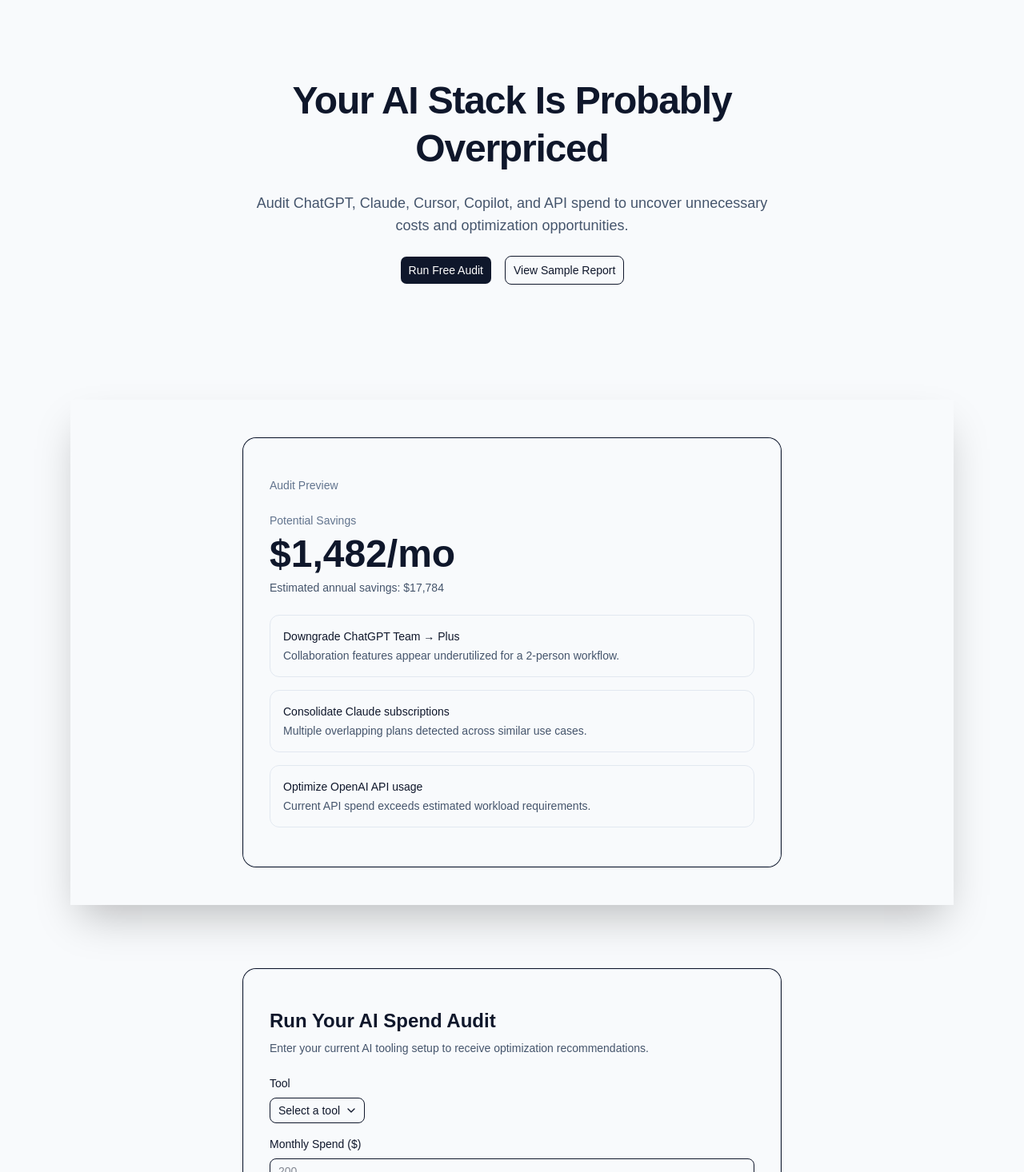
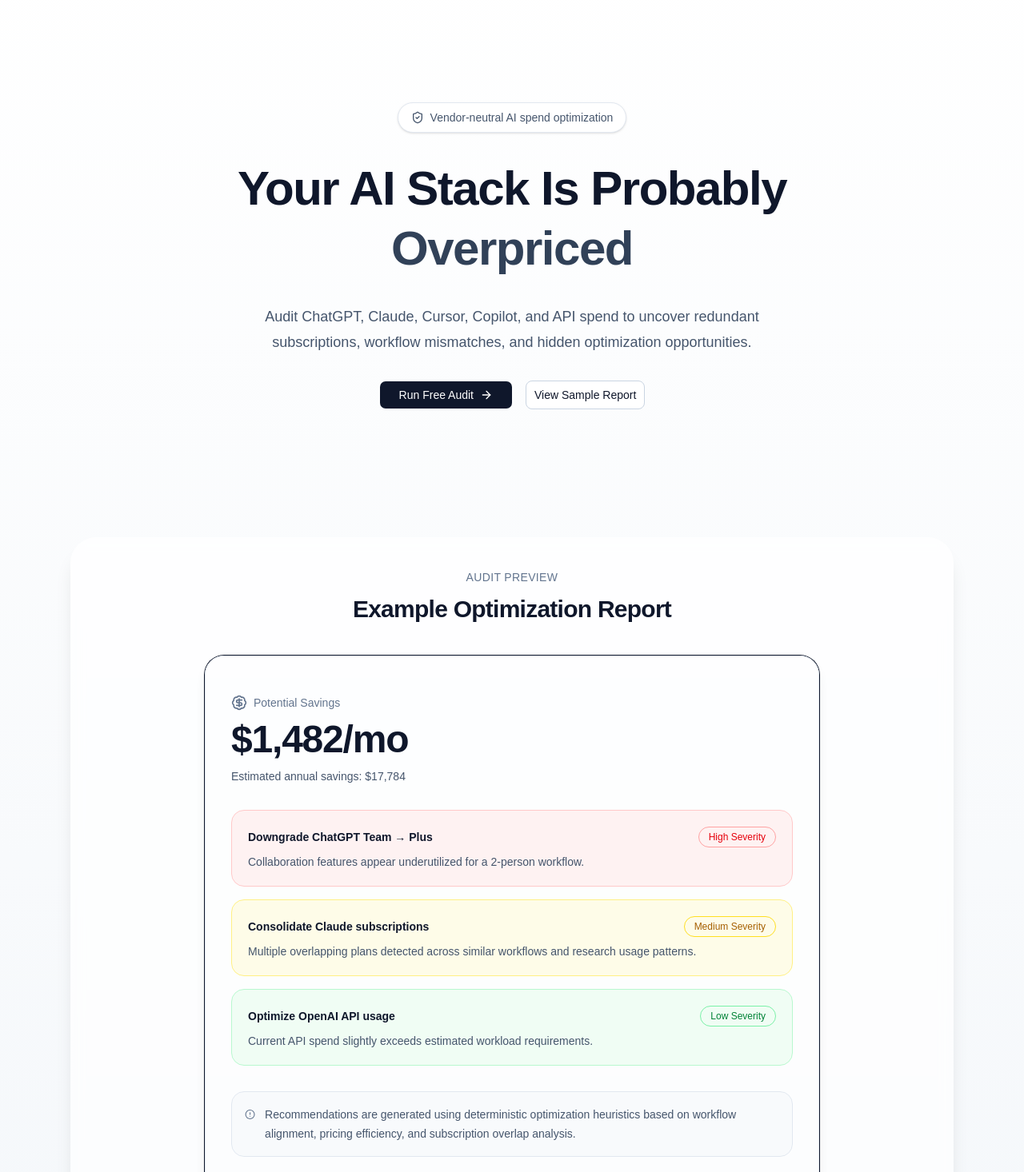
Before and after one commit to kshitij0305/Overprompt, a Next.js app: page / in a window 1280 px wide. Shown: the part 84-1550 px from the top of the page at 80% size. Built offline with nearby package versions, Linux system fonts and the light colour scheme.

Commit message:
refactor: refined the ui

```diff
--- a/src/app/page.tsx
+++ b/src/app/page.tsx
@@ -1,112 +1,256 @@
 import { Button } from "@/components/ui/button";
 import { Card, CardContent } from "@/components/ui/card";
+
 import { SpendForm } from "@/components/audit/spend-form";
-import { Analytics } from "@vercel/analytics/next"
-import { SpeedInsights } from "@vercel/speed-insights/next"
+
+import { Analytics } from "@vercel/analytics/next";
+import { SpeedInsights } from "@vercel/speed-insights/next";
+
+import {
+  ArrowRight,
+  BadgeDollarSign,
+  CircleAlert,
+  ShieldCheck,
+} from "lucide-react";
+
 export default function Home() {
   return (
-    <main className="min-h-screen bg-slate-50 text-slate-900">
+    <main className="min-h-screen bg-gradient-to-b from-white to-slate-100 text-slate-900">
+
       <div className="mx-auto flex max-w-6xl flex-col px-6 py-8">
 
         {/* Navbar */}
         <nav className="flex items-center justify-between">
+
           <div className="space-y-1">
-            <h1 className="text-xl font-semibold">Overprompt</h1>
+            <h1 className="text-xl font-semibold tracking-tight">
+              Overprompt
+            </h1>
+
             <h4 className="text-sm font-medium text-slate-600">
               AI Spend Audit
             </h4>
           </div>
 
-          <Button className="bg-slate-900 text-white hover:bg-slate-800">Run Audit</Button>
+          <a href="#audit-form">
+            <Button className="bg-slate-900 text-white hover:bg-slate-800">
+              Run Audit
+            </Button>
+          </a>
+
         </nav>
 
         {/* Hero Section */}
-        <section className="flex flex-col items-center justify-center py-24 text-center">
-          <div className="max-w-2xl space-y-6">
-            <h1 className="text-5xl font-bold leading-tight tracking-tight">
-              Your AI Stack Is Probably Overpriced
+        <section className="relative flex flex-col items-center justify-center py-32 text-center">
+
+          {/* Background Glow */}
+          <div className="absolute inset-0 -z-10 flex items-center justify-center">
+            <div className="h-72 w-72 rounded-full bg-slate-300/30 blur-3xl" />
+          </div>
+
+          <div className="max-w-3xl space-y-8">
+
+            {/* Badge */}
+            <div className="mx-auto flex w-fit items-center gap-2 rounded-full border border-slate-200 bg-white px-4 py-2 text-sm text-slate-600 shadow-sm">
+
+              <ShieldCheck className="h-4 w-4" />
+
+              Vendor-neutral AI spend optimization
+
+            </div>
+
+            {/* Heading */}
+            <h1 className="text-6xl font-bold leading-tight tracking-tight">
+
+              Your AI Stack Is Probably
+
+              <span className="block text-slate-700">
+                Overpriced
+              </span>
+
             </h1>
 
-            <p className="text-lg text-slate-600">
+            {/* Subtext */}
+            <p className="mx-auto max-w-2xl text-lg leading-8 text-slate-600">
+
               Audit ChatGPT, Claude, Cursor, Copilot, and API spend
-              to uncover unnecessary costs and optimization opportunities.
+              to uncover redundant subscriptions, workflow mismatches,
+              and hidden optimization opportunities.
+
             </p>
 
+            {/* CTA Buttons */}
             <div className="flex items-center justify-center gap-4">
+
               <a href="#audit-form">
-                <Button size="lg" className="bg-slate-900 text-white hover:bg-slate-800">
+                <Button
+                  size="lg"
+                  className="gap-2 bg-slate-900 px-6 text-white hover:bg-slate-800"
+                >
                   Run Free Audit
+
+                  <ArrowRight className="h-4 w-4" />
                 </Button>
               </a>
 
-              <Button variant="outline"  size="lg">
+              <Button
+                variant="outline"
+                size="lg"
+                className="border-slate-300 bg-white hover:bg-slate-50"
+              >
                 View Sample Report
               </Button>
+
             </div>
+
           </div>
+
         </section>
 
-        {/* Preview Card */}
-        <section className="flex justify-center shadow-2xl p-12 mt-12">
-          <Card className="w-full max-w-2xl rounded-2xl border border-slate-200 shadow-sm">
-            <CardContent className="space-y-6 p-8">
-              <p className="text-sm font-medium text-slate-500">
-                Audit Preview</p>
-              <div>
-                <p className="text-sm font-medium text-slate-500">
+        {/* Preview Section */}
+        <section className="mt-8 rounded-[2rem] bg-white/70 p-10 shadow-xl backdrop-blur-sm">
+
+          <div className="mb-10 text-center">
+
+            <p className="text-sm font-medium uppercase tracking-wide text-slate-500">
+              Audit Preview
+            </p>
+
+            <h2 className="mt-3 text-3xl font-bold tracking-tight">
+              Example Optimization Report
+            </h2>
+
+          </div>
+
+          <div className="flex justify-center">
+
+            <Card className="w-full max-w-3xl rounded-3xl border border-slate-200 shadow-lg">
+
+              <CardContent className="space-y-8 p-8">
+
+                {/* Savings Header */}
+                <div className="space-y-3">
+
+                  <div className="flex items-center gap-2 text-slate-500">
+
+                    <BadgeDollarSign className="h-5 w-5" />
+
+                    <p className="text-sm font-medium">
                       Potential Savings
                     </p>
 
-                <h2 className="mt-2 text-5xl font-bold">
+                  </div>
+
+                  <h2 className="text-5xl font-bold tracking-tight">
                     $1,482/mo
                   </h2>
 
-                <p className="mt-2 text-slate-600">
+                  <p className="text-slate-600">
                     Estimated annual savings: $17,784
                   </p>
+
                 </div>
 
+                {/* Recommendation Cards */}
                 <div className="space-y-4">
 
-                <div className="rounded-xl border border-slate-200 p-4">
-                  <p className="font-medium">
+                  {/* High Severity */}
+                  <div className="rounded-2xl border border-red-200 bg-red-50 p-5">
+
+                    <div className="flex items-center justify-between">
+
+                      <p className="font-semibold">
                         Downgrade ChatGPT Team → Plus
                       </p>
 
-                  <p className="mt-1 text-sm text-slate-600">
-                    Collaboration features appear underutilized for a 2-person workflow.
-                  </p>
+                      <span className="rounded-full border border-red-300 px-3 py-1 text-xs font-medium text-red-600">
+                        High Severity
+                      </span>
+
                     </div>
 
-                <div className="rounded-xl border border-slate-200 p-4">
-                  <p className="font-medium">
+                    <p className="mt-2 text-sm text-slate-600">
+                      Collaboration features appear underutilized for a
+                      2-person workflow.
+                    </p>
+
+                  </div>
+
+                  {/* Medium Severity */}
+                  <div className="rounded-2xl border border-yellow-200 bg-yellow-50 p-5">
+
+                    <div className="flex items-center justify-between">
+
+                      <p className="font-semibold">
                         Consolidate Claude subscriptions
                       </p>
 
-                  <p className="mt-1 text-sm text-slate-600">
-                    Multiple overlapping plans detected across similar use cases.
-                  </p>
+                      <span className="rounded-full border border-yellow-300 px-3 py-1 text-xs font-medium text-yellow-700">
+                        Medium Severity
+                      </span>
+
                     </div>
 
-                <div className="rounded-xl border border-slate-200 p-4">
-                  <p className="font-medium">
+                    <p className="mt-2 text-sm text-slate-600">
+                      Multiple overlapping plans detected across similar
+                      workflows and research usage patterns.
+                    </p>
+
+                  </div>
+
+                  {/* Low Severity */}
+                  <div className="rounded-2xl border border-green-200 bg-green-50 p-5">
+
+                    <div className="flex items-center justify-between">
+
+                      <p className="font-semibold">
                         Optimize OpenAI API usage
                       </p>
 
-                  <p className="mt-1 text-sm text-slate-600">
-                    Current API spend exceeds estimated workload requirements.
+                      <span className="rounded-full border border-green-300 px-3 py-1 text-xs font-medium text-green-700">
+                        Low Severity
+                      </span>
+
+                    </div>
+
+                    <p className="mt-2 text-sm text-slate-600">
+                      Current API spend slightly exceeds estimated workload
+                      requirements.
                     </p>
+
                   </div>
 
                 </div>
+
+                {/* Footer Note */}
+                <div className="flex items-start gap-3 rounded-2xl border border-slate-200 bg-slate-50 p-4">
+
+                  <CircleAlert className="mt-0.5 h-5 w-5 text-slate-500" />
+
+                  <p className="text-sm leading-6 text-slate-600">
+                    Recommendations are generated using deterministic
+                    optimization heuristics based on workflow alignment,
+                    pricing efficiency, and subscription overlap analysis.
+                  </p>
+
+                </div>
+
               </CardContent>
+
             </Card>
+
+          </div>
+
         </section>
+
+        {/* Spend Form */}
         <SpendForm />
+
         <Analytics />
         <SpeedInsights />
 
       </div>
+
     </main>
   );
 }
```
Lines whose indentation alone changed are shown as unchanged.
